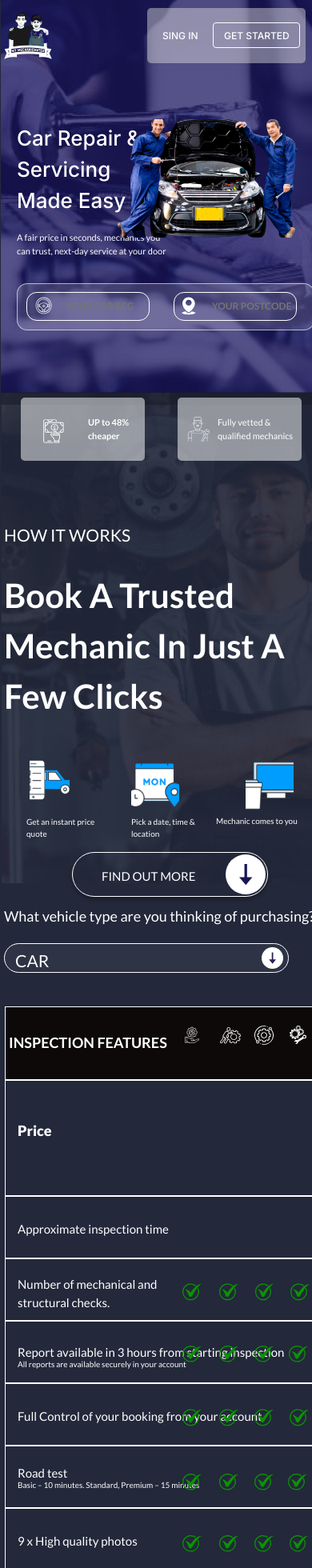
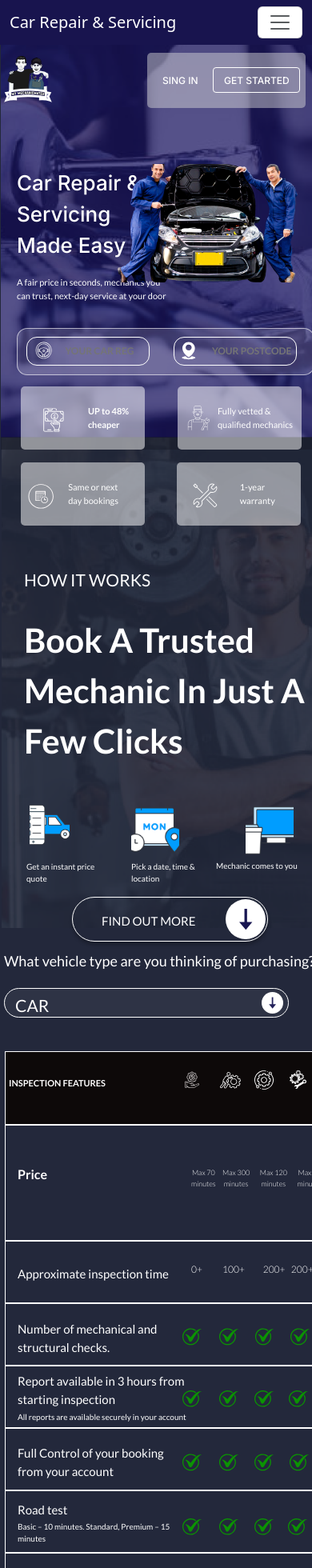
Before and after one commit to nureazambd/car-repair-servicing-made-easy, a React (Create React App) app: page / in a window 390 px wide. Shown: the top 1960 px of the page at 80% size. Built offline with nearby package versions, Linux system fonts and the light colour scheme.

Commit message:
responsive navbar,footer and home component done

```diff
--- a/src/App.js
+++ b/src/App.js
@@ -1,13 +1,17 @@
 import {BrowserRouter , Routes , Route} from 'react-router-dom'
 import './App.css';
 import Home from './components/Home';
+import Footer from './components/Footer';
+import HeadComp from './components/HeadComp';
 function App() {
   return (
     <div className="App">
 
       <BrowserRouter>
+      <HeadComp/>
       <Home/>
-      <Routes>
+      <Footer/>
+      {/* <Routes>
           <Route path="/" element={""}>
           <Route path="/applytobea-mechanic" element={""} />
           <Route path="/support" element={""} />
@@ -15,7 +19,7 @@ function App() {
           <Route path="/blog" element={""} />
           <Route path="/sing-in" element={""} />
           </Route>
-      </Routes>
+      </Routes> */}
     </BrowserRouter>
     </div>
   );
--- /dev/null
+++ b/src/components/Footer.jsx
@@ -0,0 +1,74 @@
+import React from 'react'
+import './footer.css'
+export default function Footer() {
+  return (
+    <div>
+        <footer className="footer-section mobile-show desktop-show">
+    <div className="footer-top">
+      <div className="container">
+        <div className="row">
+          <div className="col-lg-3 col-md-6 col-sm-6">
+            <div className="widget company-intro-widget">
+              <a href="index.html" className="site-logo"><img alt="" src="/group2.svg" /></a>
+              <p>Select your car and location, tell us what's wrong, and we'll
+
+give you an instant fixed price in seconds. Your mechanic will come to whichever address suits you best, at the date and time of your choice.</p>
+
+<img alt="" src="/group-142.svg" />
+
+            </div>
+          </div>
+          <div className="col-lg-3 col-md-6 col-sm-6" style={{marginTop:'40px'}}>
+            <div className="widget course-links-widget">
+              <h5 className="widget-title">SERVICES</h5>
+              <ul className="courses-link-list">
+                <li><a href="#"><i className="fas fa-long-arrow-alt-right"></i>Exterior Detailing</a></li>
+                <li><a href="#"><i className="fas fa-long-arrow-alt-right"></i>Interior Detailing</a></li>
+                <li><a href="#"><i className="fas fa-long-arrow-alt-right"></i>Paint Correction</a></li>
+                <li><a href="#"><i className="fas fa-long-arrow-alt-right"></i>Engine Repair</a></li>
+                <li><a href="#"><i className="fas fa-long-arrow-alt-right"></i>Electrical Repair</a></li>
+                <li><a href="#"><i className="fas fa-long-arrow-alt-right"></i>Break Service</a></li>
+              </ul>
+            </div>
+          </div>
+          <div className="col-lg-3 col-md-6 col-sm-6" style={{marginTop:'40px'}}>
+            <div className="widget latest-news-widget">
+              <h5 className="widget-title">INFORMATION</h5>
+              <ul className="small-post-list">
+                <li>
+                  <div className="small-post-item">
+                    <h6 className="small-post-title"><a href="#">hello@mymechanicmate.com</a></h6>
+                  </div>
+                </li>
+                <li>
+                  <div className="small-post-item">
+                    <h6 className="small-post-title"><a href="#">+013749 232-53</a></h6>
+                  </div>
+                </li>
+                <li>
+                  <div className="small-post-item">
+                    <h6 className="small-post-title"><a href="#">99 Roving, Luton City</a></h6>
+                  </div>
+                </li>
+              </ul>
+            </div>
+          </div>
+          <div className="col-lg-3 col-md-6 col-sm-6" style={{marginTop:'40px'}}>
+            <div className="widget newsletter-widget">
+              <h5 className="widget-title">Subscribe Our Blogs</h5>
+              <div className="footer-newsletter">
+                <form className="news-letter-form">
+                  <input type="email" name="news-email" id="news-email" placeholder="Your E-Mail Here"/>
+                  <input style={{backgroundColor:'#721cff'}} type="submit" value="SUBSCRIBE NOW"/>
+                </form>
+              </div>
+            </div>
+          </div>
+        </div>
+      </div>
+    </div>
+
+  </footer>
+    </div>
+  )
+}
--- a/src/components/HeadComp.jsx
+++ b/src/components/HeadComp.jsx
@@ -1,39 +1,35 @@
 import React from 'react'
+import Container from 'react-bootstrap/Container';
+import Nav from 'react-bootstrap/Nav';
+import Navbar from 'react-bootstrap/Navbar';
+import NavDropdown from 'react-bootstrap/NavDropdown';
 import './Home.css'
+
 export default function HeadComp() {
   return (
-    <div>
-        <div className="rectangle-parent-head">
-      {/* <div className="frame-child" /> */}
-      {/* <img className="frame-item" alt="" src="/rectangle-20@2x.png" />
-      <img className="image-1-icon" alt="" src="/image-1@2x.png" /> */}
-      {/* <div className="frame-inner" /> */}
-      <div className="rectangle-div header-responsiv" />
-
-      <div className=''>
-
-      <div>
-      <img className="group-icon" alt="" src="/group.svg" />
-      <div className="how-it-works-parent header-responsiv">
-        <div className="how-it-works">HOW IT WORKS</div>
-        <div className="apply-to-be">APPLY TO BE A MECHANIC</div>
-        <div className="support">SUPPORT</div>
-        <div className="our-service">OUR SERVICE</div>
-        <div className="blog">BLOG</div>
-      </div>
-      </div>
-
-      <div>
-      <div className="frame-child1" />
-      <div className="sing-in-parent">
-        <div className="sing-in">SING IN</div>
-        <div className="get-started">GET STARTED</div>
-        <div className="group-child" />
-      </div>
-      </div>
-
-      </div>
-    </div>
+    <div className='navbar-view'>
+      {/* className="bg-body-tertiary" */}
+        <Navbar collapseOnSelect expand="lg" style={{backgroundColor:'#18144e'}}>
+      <Container>
+        <Navbar.Brand href="#home" style={{color:'white'}}>Car Repair & Servicing</Navbar.Brand>
+        <Navbar.Toggle aria-controls="responsive-navbar-nav" style={{backgroundColor:'white'}} />
+        <Navbar.Collapse id="responsive-navbar-nav">
+          <Nav className="me-auto">
+            <Nav.Link href="#features" style={{color:'white'}}>HOW IT WORKS</Nav.Link>
+            <Nav.Link href="#pricing" style={{color:'white'}}>APPLY TO BE A MECHANIC</Nav.Link>
+            <Nav.Link href="#pricing" style={{color:'white'}}>SUPPORT</Nav.Link>
+            <Nav.Link href="#pricing" style={{color:'white'}}>OUR SERVICE</Nav.Link>
+            <Nav.Link href="#pricing" style={{color:'white'}}>BLOG</Nav.Link>
+          </Nav>
+          <Nav>
+            <Nav.Link href="#deets" style={{color:'white'}}>SING IN</Nav.Link>
+            <Nav.Link eventKey={2} href="#memes" style={{color:'white'}}>
+              GET STARTED
+            </Nav.Link>
+          </Nav>
+        </Navbar.Collapse>
+      </Container>
+    </Navbar>
     </div>
   )
 }
--- a/src/components/Home.css
+++ b/src/components/Home.css
@@ -1,4 +1,7 @@
+/* @media only screen and (min-width: 0px) and (max-width:500px){
 
+
+} */
 
   @media only screen and (min-width: 0px) and (max-width:967px) {
 
@@ -6,6 +9,20 @@
         display: none;
     }
 
+    .footer-show{
+      /* position: absolute; */
+
+      display:none;
+    }
+    .navbar-view{
+      /* position: absolute; */
+      display: block;
+
+    }
+    .mobile-show{
+      display: block;
+    }
+
     .frame-child {
         position: absolute;
         top: 0;
@@ -388,8 +405,8 @@
       .group-child6,
       .group-div {
         position: absolute;
-        top: 0;
-        left: 395.2px;
+        top: 95px;
+        left: 0px;
         width: 206.8px;
         height: 98.7px;
       }
@@ -426,7 +443,7 @@
         position: absolute;
         height: 53.19%;
         width: 79.12%;
-        top: 23.4%;
+        top: 118px;
         right: 10.17%;
         bottom: 23.4%;
         left: 10.71%;
@@ -435,12 +452,12 @@
       .rectangle-parent1 {
         position: absolute;
         top: 0;
-        left: 589px;
+        left: 195px;
         width: 185.8px;
         height: 98.7px;
       }
       .group-parent {
-        top: 497px;
+        top: 427px;
         left: 26px;
         /* width: 100%; */
       }
@@ -448,11 +465,11 @@
       .how-it-works1 {
         position: absolute;
         top: 653px;
-        left: 5px;
+        left: 30px;
       }
       .book-a-trusted {
         top: 713px;
-        left: 5px;
+        left: 30px;
         font-size: var(--font-size-23xl);
       }
       .image-16-icon {
@@ -802,7 +819,7 @@
         position: absolute;
         top: 32px;
         left: 5px;
-        font-size: 18px;
+        font-size: 11px;
       }
       .basic,
       .engineers-report,
@@ -836,8 +853,8 @@
       }
       .price {
         top: 142px;
-        font-size: 18px;
-        font-weight: 900;
+        font-size: 16px;
+        font-weight: 600;
       }
       .approximate-inspection-time {
         top: 267px;
@@ -854,24 +871,34 @@
         left: 0;
       }
       .all-reports-are {
-        top: 19px;
+        top: 49px;
         font-size: var(--font-size-3xs);
       }
+
+      .new-all-reports-are {
+        position: absolute;
+        top: 25px;
+        font-size: var(--font-size-3xs);
+        width: 216px;
+      }
       .report-available-in-3-hours-fr-parent {
         position: absolute;
-        top: 421px;
+        top: 401px;
         left: 16px;
-        width: 336px;
+        width: 216px;
         height: 31px;
       }
       .full-control-of,
       .road-test-parent {
         position: absolute;
-        top: 501px;
+        top: 491px;
         left: 16px;
       }
+      .new-full-control-of{
+        width: 216px;
+      }
       .road-test-parent {
-        top: 572px;
+        top: 562px;
         width: 231px;
         height: 31px;
       }
@@ -882,13 +909,14 @@
       }
       .plate-changes-keeper {
         position: absolute;
-        top: 18px;
+        top: 22px;
         left: 0;
         font-size: var(--font-size-3xs);
+        width: 216px;
       }
       .free-vehicle-data-parent {
         position: absolute;
-        top: 729px;
+        top: 719px;
         left: 16px;
         width: 227px;
         height: 30px;
@@ -936,7 +964,7 @@
       }
       .bodywork-inspection-parent {
         position: absolute;
-        top: 1509px;
+        top: 1499px;
         left: 16px;
         width: 335px;
         height: 30px;
@@ -971,18 +999,20 @@
       .max-90-minutes-container {
         position: absolute;
         top: 276px;
-        left: 482px;
-        font-weight: 600;
+        left: 94%;
+        font-weight: 300;
+        font-size: 9px;
       }
       .max-120-minutes-container,
       .max-300-minutes-container {
         position: absolute;
         top: 276px;
-        left: 674px;
-        font-weight: 600;
+        left: 82%;
+        font-weight: 300;
+        font-size: 9px;
       }
       .max-300-minutes-container {
-        left: 772px;
+        left: 70%;
       }
       .div,
       .div1,
@@ -991,28 +1021,33 @@
       .max-70-minutes-container {
         position: absolute;
         top: 276px;
-        left: 589px;
-        font-weight: 600;
+        left: 60%;
+        font-weight: 300;
+        font-size: 9px;
       }
       .div,
       .div1,
       .div2,
       .div3 {
         top: 395px;
-        left: 500px;
-        font-size: var(--font-size-xl);
+        left: 60%;
+        /* font-size: var(--font-size-xl); */
+        font-size: 12px;
       }
       .div1,
       .div2,
       .div3 {
-        left: 590px;
+        left: 70%;
+        font-size: 12px;
       }
       .div2,
       .div3 {
-        left: 693px;
+        left: 83%;
+        font-size: 12px;
       }
       .div3 {
-        left: 782px;
+        left: 92%;
+        font-size: 12px;
       }
       .group-child39,
       .group-child40,
@@ -1773,9 +1808,9 @@
       .image-20-icon,
       .image-21-icon {
         position: absolute;
-        top: 15px;
+        top: 10px;
         /* left: 341px; */
-        left: 150px;
+        left: 37%;
         border-radius: var(--br-7xs);
         /* width: 216px; */
         width: 90px;
@@ -1785,10 +1820,10 @@
       }
       .image-19-icon,
       .image-21-icon {
-        left: 14px;
+        left: 5%;
       }
       .image-21-icon {
-        left: 278px;
+        left: 68%;
       }
       .image-22,
       .image-23,
@@ -1796,7 +1831,7 @@
         position: absolute;
         top: 0;
         /* left: 671.6px; */
-        left: 290px;
+        left: 68%;
         border-radius: var(--br-7xs);
         border: 1px solid var(--color-white);
         box-sizing: border-box;
@@ -1810,17 +1845,17 @@
       .image-23,
       .image-24 {
         /* left: 355.6px; */
-        left: 160px;
+        left: 37%;
       }
       .image-24 {
-        left: 29.6px;
+        left: 5%;
       }
       .image-20-parent {
         position: absolute;
         top: 3268px;
         left: 20px;
-        /* width: 890.7px;
-        height: 263.7px; */
+        width: 100%;
+        height: 263.7px;
       }
       .book-a-mechanic {
         position: absolute;
@@ -1853,7 +1888,7 @@
         border-radius: var(--br-5xs);
         border: 1.5px solid var(--color-white);
         box-sizing: border-box;
-        width: 248px;
+        width: 80%;
         height: 52px;
       }
       .vector-icon4 {
@@ -1877,9 +1912,9 @@
       }
       .rectangle-parent4 {
         position: absolute;
-        top: 0;
-        left: 0;
-        width: 448px;
+        top: -30px;
+        left: 0;
+        width: 100%;
         height: 52px;
       }
       .search-location-icon {
@@ -1890,12 +1925,19 @@
         height: 31px;
         overflow: hidden;
       }
-      .rectangle-parent5 {
+      /* .rectangle-parent5 {
         position: absolute;
         top: 0;
         left: 282px;
         width: 448px;
         height: 52px;
+      } */
+      .rectangle-parent5 {
+        position: absolute;
+        top: 40px;
+        left: 0;
+        width: 100%;
+        height: 52px;
       }
       .group-parent2,
       .i-dont-know {
@@ -1905,7 +1947,7 @@
       .group-parent2 {
         top: 3549px;
         left: 47px;
-        width: 930px;
+        width: 100%;
         height: 52px;
         color: var(--color-gray-300);
       }
@@ -2089,8 +2131,9 @@
         font-size: 19px;
         font-weight: 900;
       }
-      .group-parent3 {
-        position: absolute;
+      /* .group-parent3 {
+        position: absolute;
+        position:relative;
         height: 5.21%;
         width: 95.02%;
         top: 93.46%;
@@ -2098,24 +2141,36 @@
         bottom: 1.33%;
         left: 2.54%;
         font-size: var(--font-size-8xl);
-      }
+      } */
       .rectangle-parent {
         position: relative;
         background-color: var(--color-white);
         width: 100%;
-        height: 4280px;
+        /* height: 4280px; */
+        height: 3840px;
         overflow: hidden;
         text-align: left;
         font-size: var(--font-size-2xl);
         color: var(--color-white);
         font-family: var(--font-lato);
       }
-  }
+
+    }
   @media only screen and (min-width: 968px) {
     /* For desktop: */
+    .desktop-show{
+      display: none;
+    }
     .custom-container{
-        margin-left: 23%;
-        margin-right: 23%;
+      margin-left: 23%;
+      margin-right: 23%;
+  }
+
+    .mobile-show{
+      display: none;
+    }
+    .navbar-view{
+      display: none;
     }
     .frame-child {
         position: absolute;
@@ -2604,7 +2659,7 @@
       }
       .mechanic-comes-to {
         position: absolute;
-        top: 1px;
+        top: 100px;
         left: 0;
         font-weight: 900;
       }
@@ -3873,7 +3928,7 @@
       .image-20-icon,
       .image-21-icon {
         position: absolute;
-        top: 15px;
+        top: 18px;
         left: 341px;
         border-radius: var(--br-7xs);
         width: 216px;
--- /dev/null
+++ b/src/components/footer.css
@@ -0,0 +1,207 @@
+h1,
+h2,
+h3,
+h4,
+h5,
+h6 {}
+
+section {
+    padding: 60px 0;
+    min-height: 100vh;
+}
+
+a,
+a:hover,
+a:focus,
+a:active {
+    text-decoration: none;
+    outline: none;
+}
+
+a,
+a:active,
+a:focus {
+    color: #6f6f6f;
+    text-decoration: none;
+    transition-timing-function: ease-in-out;
+    -ms-transition-timing-function: ease-in-out;
+    -moz-transition-timing-function: ease-in-out;
+    -webkit-transition-timing-function: ease-in-out;
+    -o-transition-timing-function: ease-in-out;
+    transition-duration: .2s;
+    -ms-transition-duration: .2s;
+    -moz-transition-duration: .2s;
+    -webkit-transition-duration: .2s;
+    -o-transition-duration: .2s;
+}
+
+ul {
+    margin: 0;
+    padding: 0;
+    list-style: none;
+}
+img {
+max-width: 100%;
+height: auto;
+}.footer-section {
+/* background-color: #233243; */
+background-color: #222229;
+
+position: relative;
+overflow: hidden;
+z-index: 9;
+}
+.footer-section:before {
+content: '';
+position: absolute;
+top: -146%;
+left: -18%;
+width: 44%;
+height: 257%;
+transform: rotate(54deg);
+/* background-color: rgb(31, 47, 64); */
+background-color: #222229;
+
+-webkit-transform: rotate(54deg);
+-moz-transform: rotate(54deg);
+-ms-transform: rotate(54deg);
+-o-transform: rotate(54deg);
+z-index: -10;
+}
+.footer-section:after {
+position: absolute;
+content: '';
+/* background-color: rgb(31, 47, 64); */
+background-color: #222229;
+
+top: -24%;
+right: 4%;
+width: 26%;
+height: 264%;
+transform: rotate(44deg);
+-webkit-transform: rotate(44deg);
+-moz-transform: rotate(44deg);
+-ms-transform: rotate(44deg);
+-o-transform: rotate(44deg);
+z-index: -10;
+}
+.footer-top {
+padding-top: 96px;
+padding-bottom: 50px;
+}
+.footer-top p,
+.company-footer-contact-list li {
+color: #ffffff;
+}
+.company-footer-contact-list {
+margin-top: 10px;
+}
+.company-footer-contact-list li {
+display: flex;
+display: -webkit-flex;
+align-items: center;
+}
+.company-footer-contact-list li+li {
+margin-top: 5px;
+}
+.company-footer-contact-list li i {
+margin-right: 10px;
+font-size: 20px;
+display: inline-block;
+}
+
+.footer-top .site-logo {
+margin-bottom: 25px;
+display: block;
+max-width: 170px;
+}
+.widget-title {
+text-transform: capitalize;
+}
+.footer-top .widget-title {
+color: #ffffff;
+margin-bottom: 20px;
+}
+.courses-link-list li+li {
+margin-top: 10px;
+}
+.courses-link-list li a {
+color: #ffffff;
+text-transform: capitalize;
+font-family: var(--para-font);
+font-weight: 400;
+}
+.courses-link-list li a:hover {
+color: #ffb606;
+}
+.courses-link-list li i {
+margin-right: 5px;
+}
+.footer-top .small-post-title a {
+font-family: var(--para-font);
+color: #ffffff;
+font-weight: 400;
+}
+.small-post-item .post-date {
+color: #ffb606;
+margin-bottom: 3px;
+font-family: var(--para-font);
+font-weight: 400;
+}
+.small-post-list li+li {
+margin-top: 30px;
+}
+.news-letter-form {
+margin-top: 15px;
+}
+.news-letter-form input {
+width: 100%;
+padding: 12px 25px;
+border-radius: 5px;
+-webkit-border-radius: 5px;
+-moz-border-radius: 5px;
+-ms-border-radius: 5px;
+-o-border-radius: 5px;
+border: none;
+}
+.news-letter-form input[type="submit"] {
+width: auto;
+border: none;
+background-color: #ffb606;
+padding: 9px 30px;
+border-radius: 5px;
+-webkit-border-radius: 5px;
+-moz-border-radius: 5px;
+-ms-border-radius: 5px;
+-o-border-radius: 5px;
+color: #ffffff;
+margin-top: 10px;
+}
+.footer-bottom {
+padding: 13px 0;
+border-top: 1px solid rgba(255, 255, 255, 0.149);
+}
+.copy-right-text {
+color: #ffffff;
+}
+.copy-right-text a {
+color: #ffb606;
+}
+.terms-privacy li+li {
+margin-left: 30px;
+}
+.terms-privacy li a {
+color: #ffffff;
+position: relative;
+}
+.terms-privacy li a:after {
+position: absolute;
+content: '-';
+color: #ffffff;
+display: inline-block;
+top: 0;
+right: -18px;
+}
+.terms-privacy li+li a:after {
+display: none;
+}
```
Also changed, not shown: src/components/Home.jsx (+12 -5 lines).
